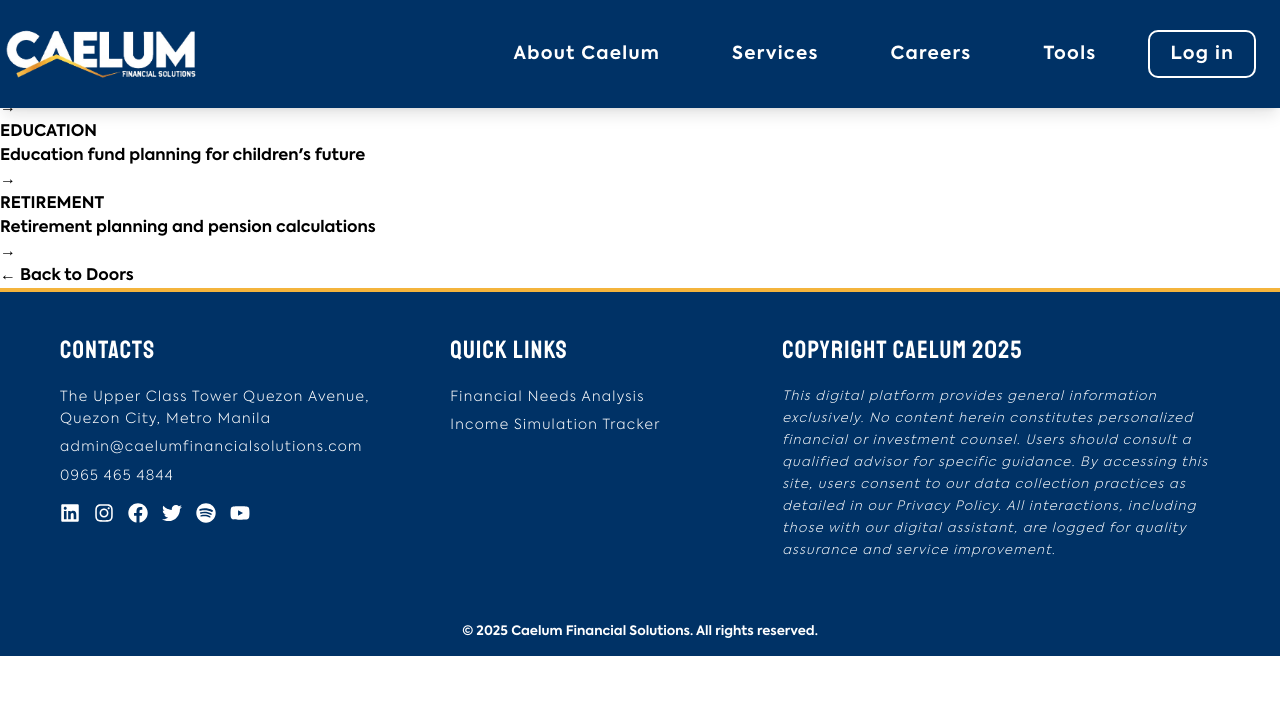
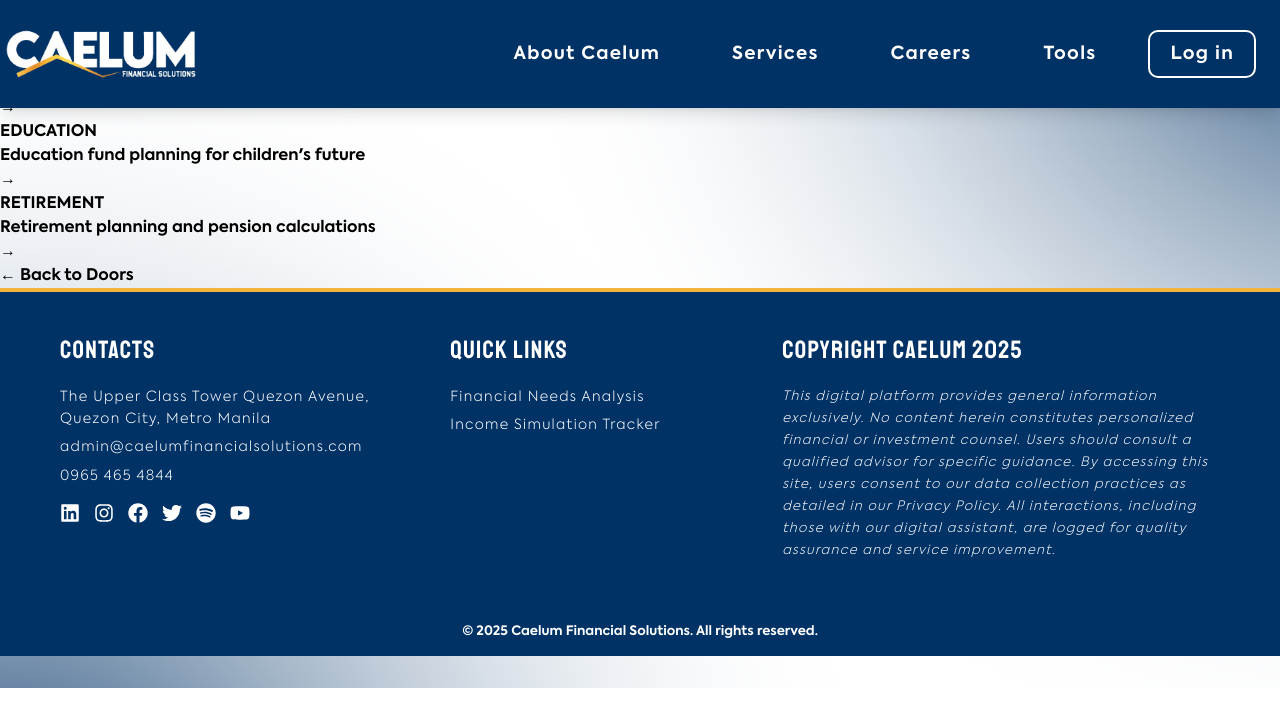
Before and after one commit to s3e0o/FNA-temp, a React (Vite) app in the folder frontend/: page /services/savings-investments/Retirement in a window 1280 px wide. Shown: the top 726 px of the page. Built offline with nearby package versions, Linux system fonts and the light colour scheme.

Commit message:
homepage

```diff
--- a/frontend/src/index.css
+++ b/frontend/src/index.css
@@ -44,7 +44,10 @@
 
 body {
   font-family: "Axiforma", sans-serif;
-}
+  background-image: url("./assets/images/fna_background.png");
+  background-size: cover;
+  background-position: center;
+  background-repeat: no-repeat;}
 .login-btn {
   border: 2px solid #ffffff;
   border-radius: 10px; /* pill shape */
```
Also changed, not shown: frontend/src/assets/images/fna_background.png (added).
